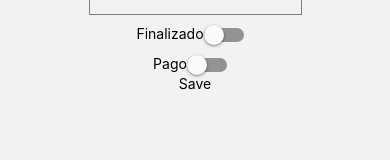
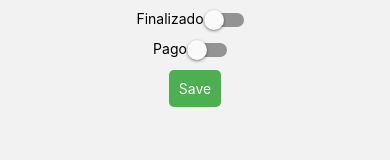
Before and after one commit to EduSantos94/ordemservice_react, a React Native app: screen /Services in a window 390 px wide. Shown: the part 596-756 px from the top of the page. Built offline with nearby package versions, Linux system fonts and the light colour scheme.

Commit message:
adiciona react-native-dropdown-select-list

```diff
--- a/src/components/Order.tsx
+++ b/src/components/Order.tsx
@@ -2,8 +2,7 @@ import React, { useState, useEffect } from 'react';
 import { View, Text, StyleSheet, TextInput, Switch, Pressable,Alert, Modal } from 'react-native';
 import AsyncStorage from '@react-native-async-storage/async-storage';
 import api from './services/api';
-// import { MultiSelect } from "react-multi-select-component";
-// import { PaperSelect } from 'react-native-paper-select';
+import { MultipleSelectList } from 'react-native-dropdown-select-list';
 
 interface Product {
   product_id: number;
@@ -15,6 +14,11 @@ interface Service {
   product_id: number;
   name: string;
   price: number;
+}
+
+interface ServiceMultipleSelect {
+  key: string;
+  value: string;
 }
 
 const Order: React.FC = () => {
@@ -29,6 +33,16 @@ const Order: React.FC = () => {
   const [newService, setNewService] = useState('');
   const [serviceModalVisible, setServiceModalVisible] = useState(false);
   const [productModalVisible, setProductModalVisible] = useState(false);
+  const [selected, setSelected] = React.useState<ServiceMultipleSelect[]>([]);
+  const data = [
+    {key:'1', value:'Mobiles', disabled:true},
+    {key:'2', value:'Appliances'},
+    {key:'3', value:'Cameras'},
+    {key:'4', value:'Computers', disabled:true},
+    {key:'5', value:'Vegetables'},
+    {key:'6', value:'Diary Products'},
+    {key:'7', value:'Drinks'}
+  ]
 
   const saveNewProduct = async () => {
     try {
@@ -91,6 +105,13 @@ const Order: React.FC = () => {
       </View>
       <View style={{ marginTop: 10 }}>
         <Text style={{ marginBottom: 10 }}>Serviços</Text>
+        <MultipleSelectList
+        setSelected={(val: ServiceMultipleSelect[]) => setSelected(val)}
+        data={data}
+        save="value"
+        onSelect={() => alert(selected)}
+        label="Categories"
+        />
         <Modal animationType="slide"
         transparent={true}
         visible={serviceModalVisible}
@@ -185,8 +206,18 @@ const Order: React.FC = () => {
           style={{ marginRight: 10 }}
         />
       </View>
-      <Pressable onPress={handleSave}>
-        <Text>Save</Text>
+      <Pressable
+      style={({ pressed }) => ({
+        backgroundColor: pressed ? '#45a049' : '#4CAF50',
+        padding: 10,
+        alignItems: 'center',
+        borderRadius: 5,
+        marginTop: 10
+      })}
+      onPress={handleSave}
+      role="button"
+      >
+        <Text style={{ color: 'white' }}>Save</Text>
       </Pressable>
     </View>
   );
```
Also changed, not shown: package.json (+6 -1 lines), 1 other file (tests, documents, lock files or other folders).
